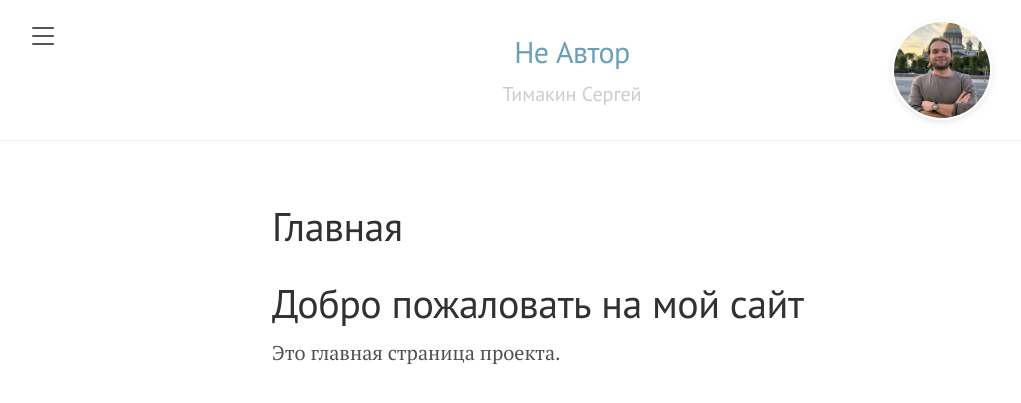
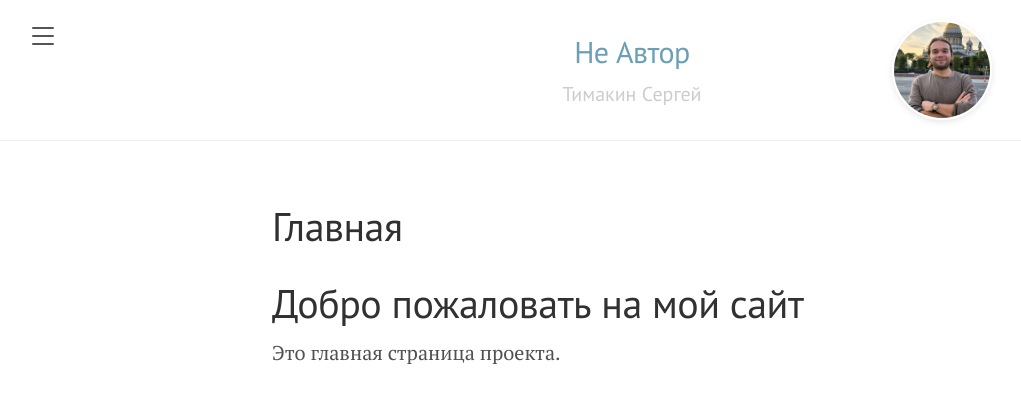
Before and after one commit to Mikrobic/lanyon, a Jekyll site: the page built from pages/index.md, in a window 1280 px wide. Shown: the top 403 px of the page, without its empty margins (8-1029 px from the left). Built offline with Jekyll 4.4.1, drawn with Linux system fonts in a browser that asks for light colours.

Commit message:
Форматирование файлов

```diff
--- a/_layouts/default.html
+++ b/_layouts/default.html
@@ -7,8 +7,35 @@
     <div class="wrap">
       <div class="masthead">
         <div class="container">
-          <div class="masthead-content" style="display: flex; justify-content: space-between; align-items: center;">
-            <div style="flex-grow: 1; text-align: center;">
+          <div class="masthead-content" style="position: relative; min-height: 100px;">
+            <!-- Аватарка (справа) -->
+            <a href="https://web.telegram.org/k/#@SergeyTimakin" class="avatar-container"
+               style="position: absolute; right: 0; top: 50%; transform: translateY(-50%);">
+              <img
+                src="{{ '/public/me.jpg' | absolute_url }}"
+                class="avatar"
+                style="
+                  width: clamp(60px, 15vw, 100px);
+                  height: clamp(60px, 15vw, 100px);
+                  border-radius: 50%;
+                  object-fit: cover;
+                  border: 2px solid #fff;
+                  box-shadow: 0 2px 6px rgba(0,0,0,0.1);
+                "
+              >
+            </a>
+
+            <!-- Абсолютно центрированный текст -->
+            <div style="
+                 position: absolute;
+                 left: 50%;
+                 top: 50%;
+                 transform: translate(-50%, -50%);
+                 width: calc(100% - 120px); /* Учитываем место для аватарки */
+                 text-align: center;
+                 padding: 0 20px;
+                 box-sizing: border-box;
+               ">
               <h3 class="masthead-title" style="margin: 0; padding: 0;">
                 <a href="https://web.telegram.org/k/#@SergeyTimakin"
                    title="Не Автор"
@@ -31,22 +58,6 @@
                 </small>
               </h3>
             </div>
-
-            <a href="https://web.telegram.org/k/#@SergeyTimakin" class="avatar-container"
-               style="margin-left: 20px;">
-              <img
-                src="{{ '/public/me.jpg' | absolute_url }}"
-                class="avatar"
-                style="
-                  width: clamp(60px, 15vw, 100px);
-                  height: clamp(60px, 15vw, 100px);
-                  border-radius: 50%;
-                  object-fit: cover;
-                  border: 2px solid #fff;
-                  box-shadow: 0 2px 6px rgba(0,0,0,0.1);
-                "
-              >
-            </a>
           </div>
         </div>
       </div>
```
